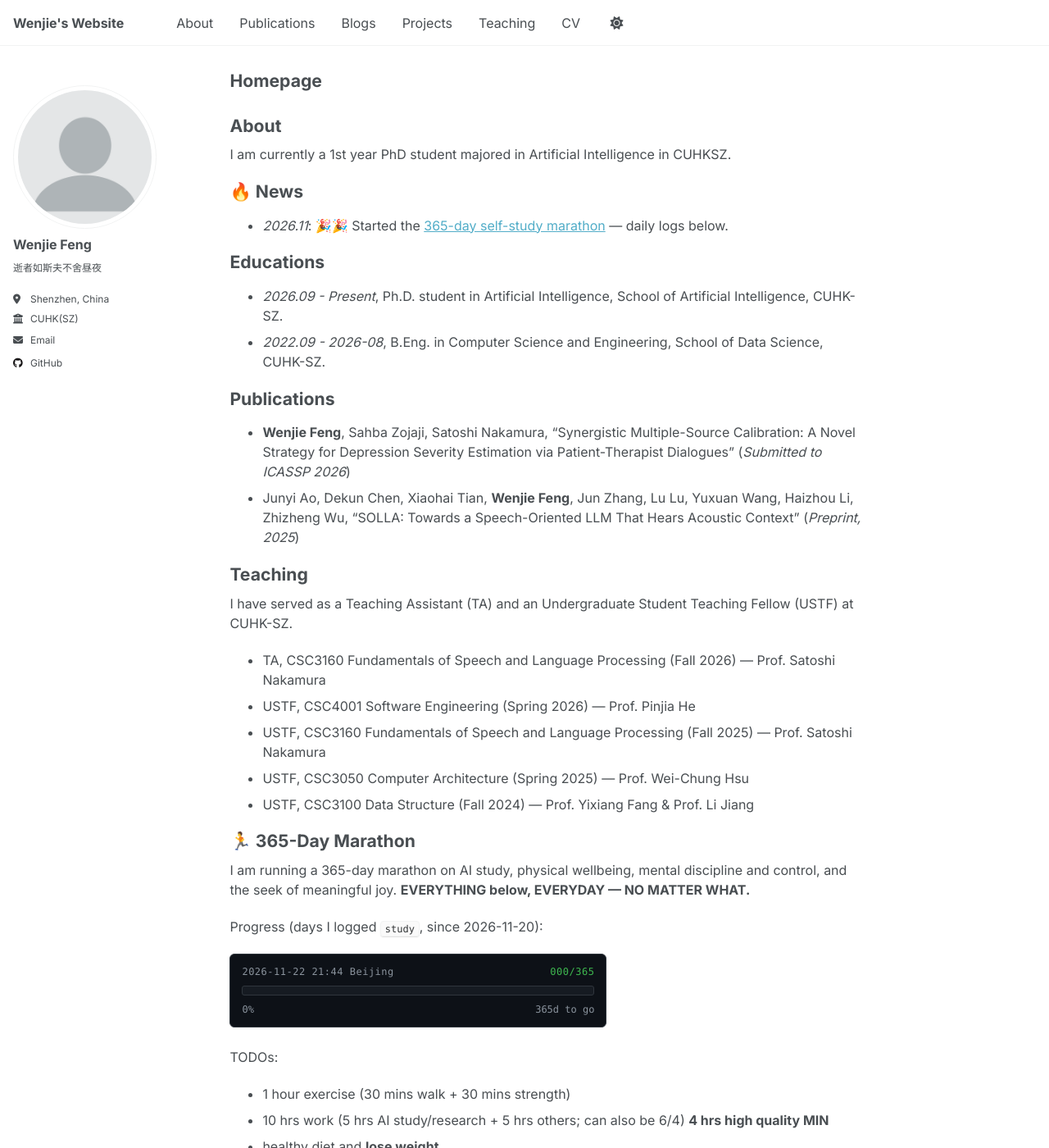
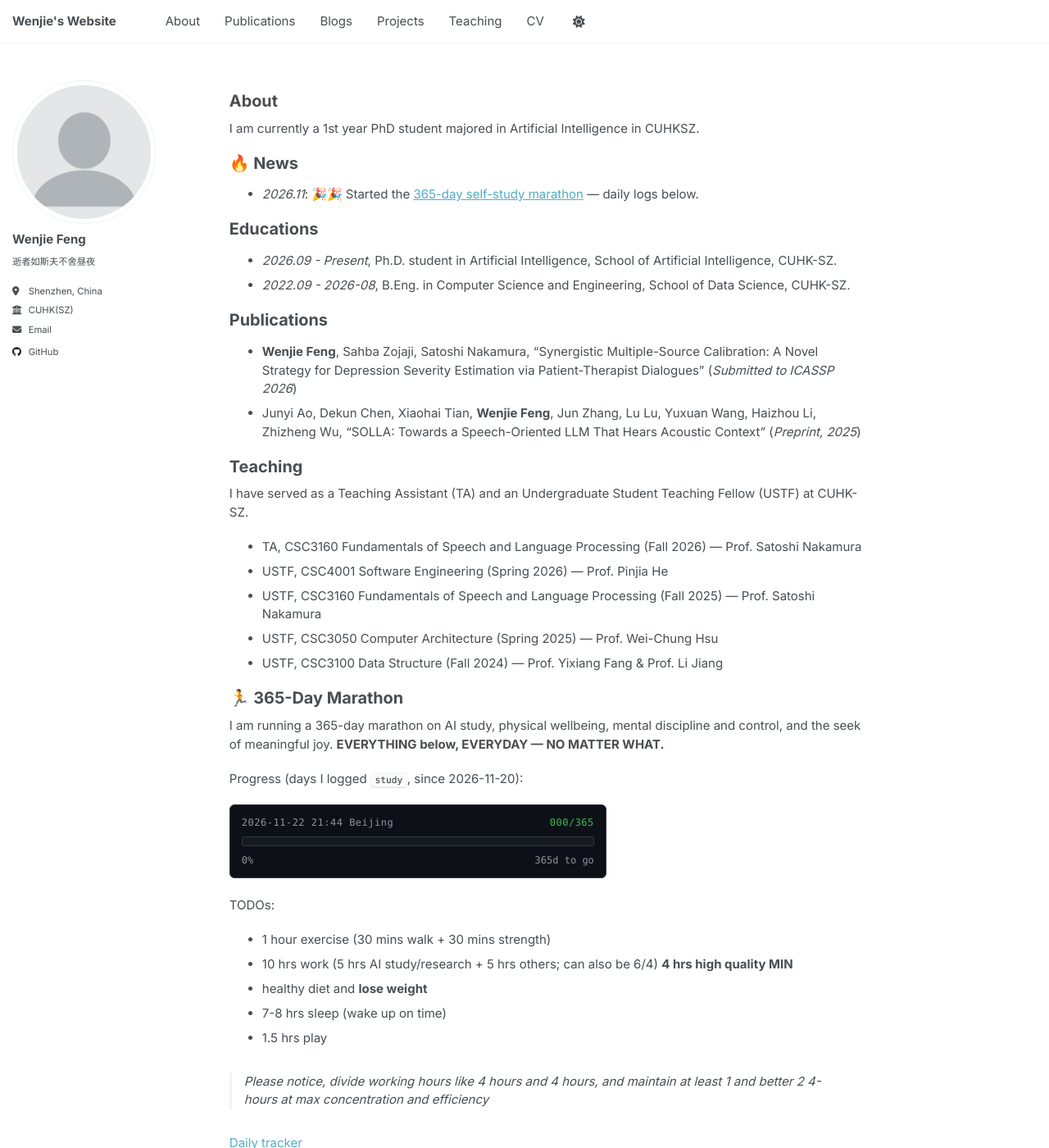
Before and after one commit to wenjiefeng04/wenjiefeng04.github.io, a Jekyll site: the page built from _pages/about.md, in a window 1280 px wide and 1400 px high. Shown: the whole window at 82% size. Built offline with Jekyll 4.4.1, drawn with Linux system fonts in a browser that asks for light colours.

Commit message:
size twitch

```diff
--- a/_pages/about.md
+++ b/_pages/about.md
@@ -1,6 +1,6 @@
 ---
 permalink: /
-title: "Homepage"
+title: ""
 author_profile: true
 redirect_from:
   - /about/
--- a/_sass/_themes.scss
+++ b/_sass/_themes.scss
@@ -33,7 +33,7 @@ $garamond                   : Garamond, serif;
    $root-font-size : body text size in px (also the base all ems multiply against)
    $scale-ratio    : how much bigger each heading step is = the "heft"
    Don't hand-edit the $type-size-* lines; they're derived.           */
-$root-font-size : 14;   /* 16 = compact … 19 = airy          ← body knob  */
+$root-font-size : 15;   /* 16 = compact … 19 = airy          ← body knob  */
 $scale-ratio    : 1.15; /* 1.15 subtle … 1.4 strong          ← heading knob */
 
 $type-size-1 : #{$scale-ratio * $scale-ratio * $scale-ratio}em;  /* hero (rare) */
--- a/_sass/layout/_reset.scss
+++ b/_sass/layout/_reset.scss
@@ -9,9 +9,9 @@ html {
   background-color: var(--global-bg-color);
   font-size: #{$root-font-size}px;                 /* body knob, live */
 
-  @include breakpoint($medium) {
-    font-size: #{$root-font-size + 2}px;           /* desktop a touch larger */
-  }
+  // @include breakpoint($medium) {
+  //   font-size: #{$root-font-size + 2}px;           /* desktop a touch larger */
+  // }
 
   -webkit-text-size-adjust: 100%;
   -ms-text-size-adjust: 100%;
```
